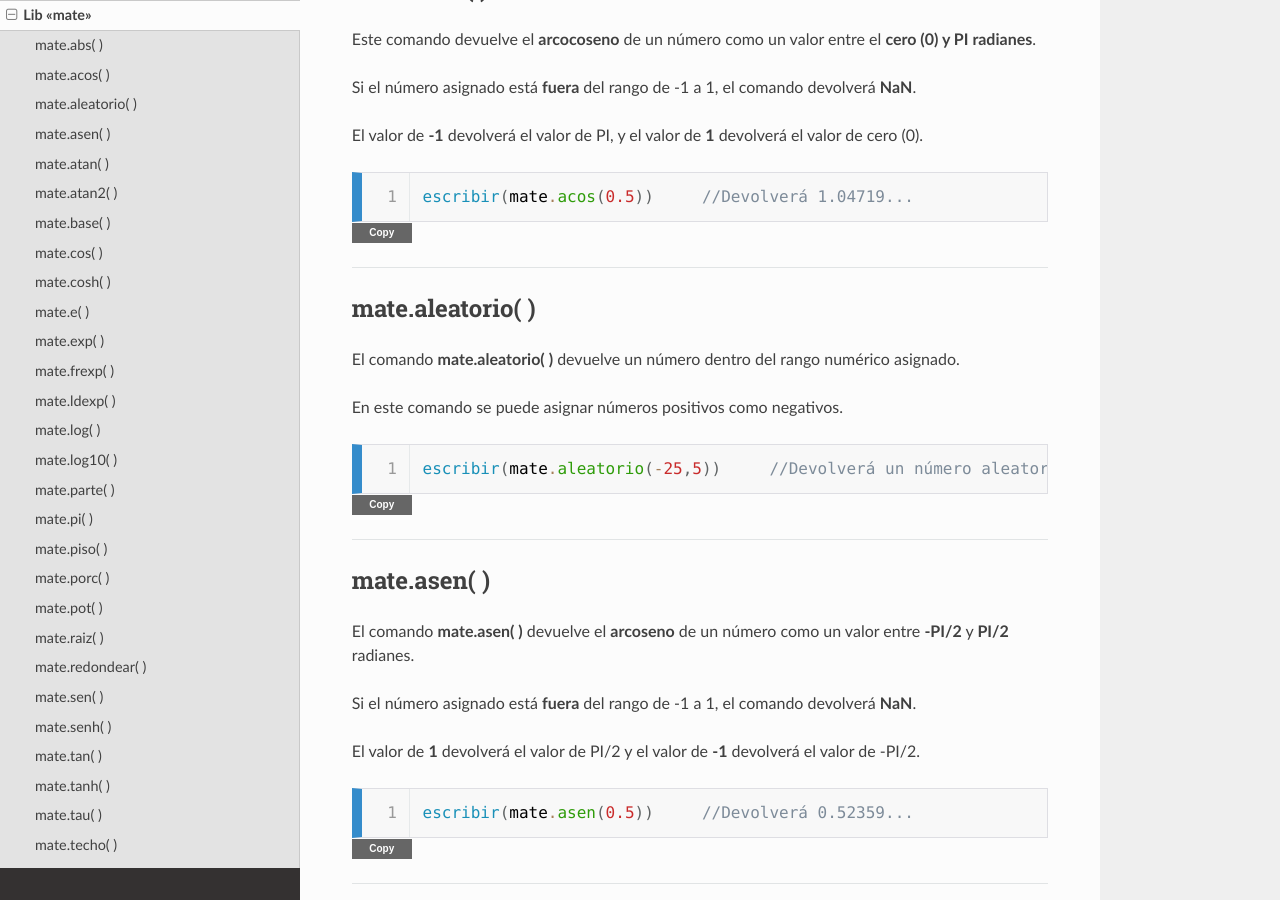
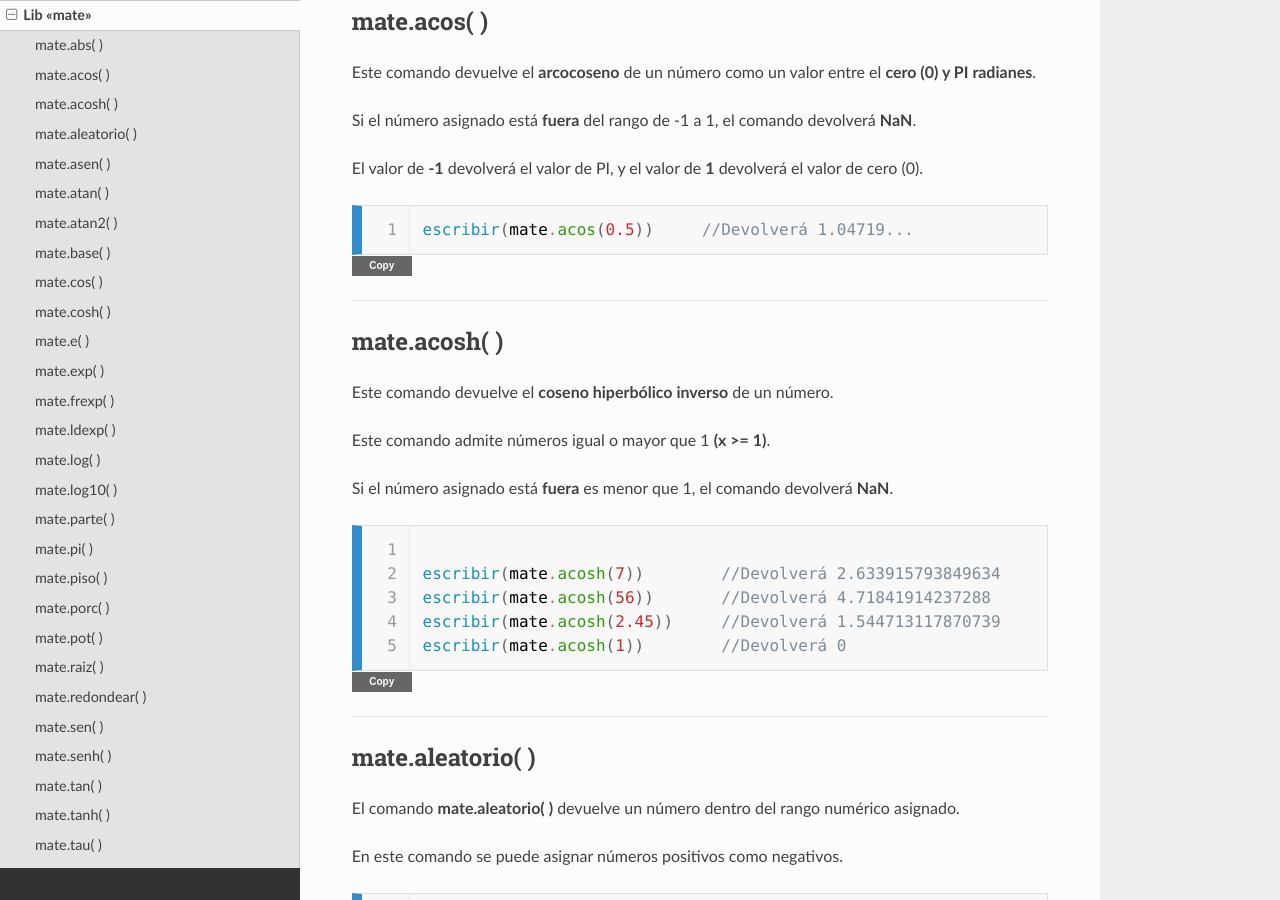
Before and after one commit to LatinoDocs/Manual-Latino, a Sphinx documentation site: the page built from docs/librerias/Matematica.rst, in a window 1280 px wide and 900 px high, scrolled down 1647 px. Built offline with Sphinx 7.4.7 and the Read the Docs theme 2.0.0, drawn with Linux system fonts in a browser that asks for light colours; comment, search, counter and statistics services are not loaded; some of the changed text lies outside the part shown.

Commit message:
Se ha agregado el comando **mate.acosh()**

```diff
--- a/docs/Novedades.rst
+++ b/docs/Novedades.rst
@@ -37,6 +37,7 @@ Novedades
   * Se ha añadido el comando **dic.eliminar()**
   * Se ha añadido el comando **dic.contiene()**
   * Se ha añadido el comando **lista.separar()**
+  * Se ha añadido el comando **mate.acosh()**
   * Se ha añadido el comando **mate.pi()**
   * Se ha añadido el comando **mate.tau()**
   * Se ha añadido el comando **mate.e()**
--- a/docs/librerias/Matematica.rst
+++ b/docs/librerias/Matematica.rst
@@ -17,6 +17,8 @@ La librería **mate** contiene las funciones de **matemáticas** en Latino.
 | abs\( \)       | 1          | Devuelve el valor absoluto                                                    |
 +----------------+------------+-------------------------------------------------------------------------------+
 | acos\( \)      | 1          | Devuelve el arcocoseno en radianes                                            |
++----------------+------------+-------------------------------------------------------------------------------+
+| acosh\( \)     | 1          | Devuelve el coseno hiperbólico inverso de un número                           |
 +----------------+------------+-------------------------------------------------------------------------------+
 | aleatorio\( \) | 2          | Devuelve un número aleatorio                                                  |
 +----------------+------------+-------------------------------------------------------------------------------+
@@ -102,6 +104,24 @@ El valor de **-1** devolverá el valor de PI, y el valor de **1** devolverá el
 .. raw:: html
 
    <pre><code class="language-latino line-numbers">escribir(mate.acos(0.5))     //Devolverá 1.04719...</code></pre>
+
+----
+
+mate.acosh\( \)
+---------------
+Este comando devuelve el **coseno hiperbólico inverso** de un número.
+
+Este comando admite números igual o mayor que 1 **(x >= 1)**.
+
+Si el número asignado está **fuera** es menor que 1, el comando devolverá **NaN**.
+
+.. raw:: html
+
+   <pre><code class="language-latino line-numbers">
+   escribir(mate.acosh(7))        //Devolverá 2.633915793849634
+   escribir(mate.acosh(56))       //Devolverá 4.71841914237288
+   escribir(mate.acosh(2.45))     //Devolverá 1.544713117870739
+   escribir(mate.acosh(1))        //Devolverá 0</code></pre>
 
 ----
 
```
